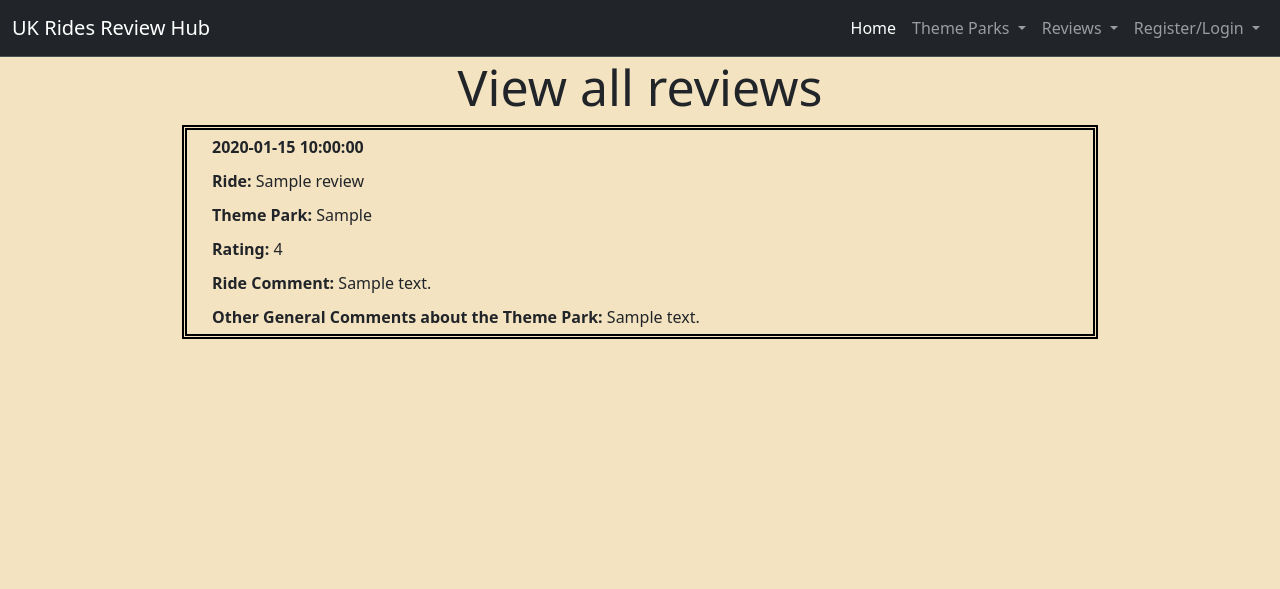
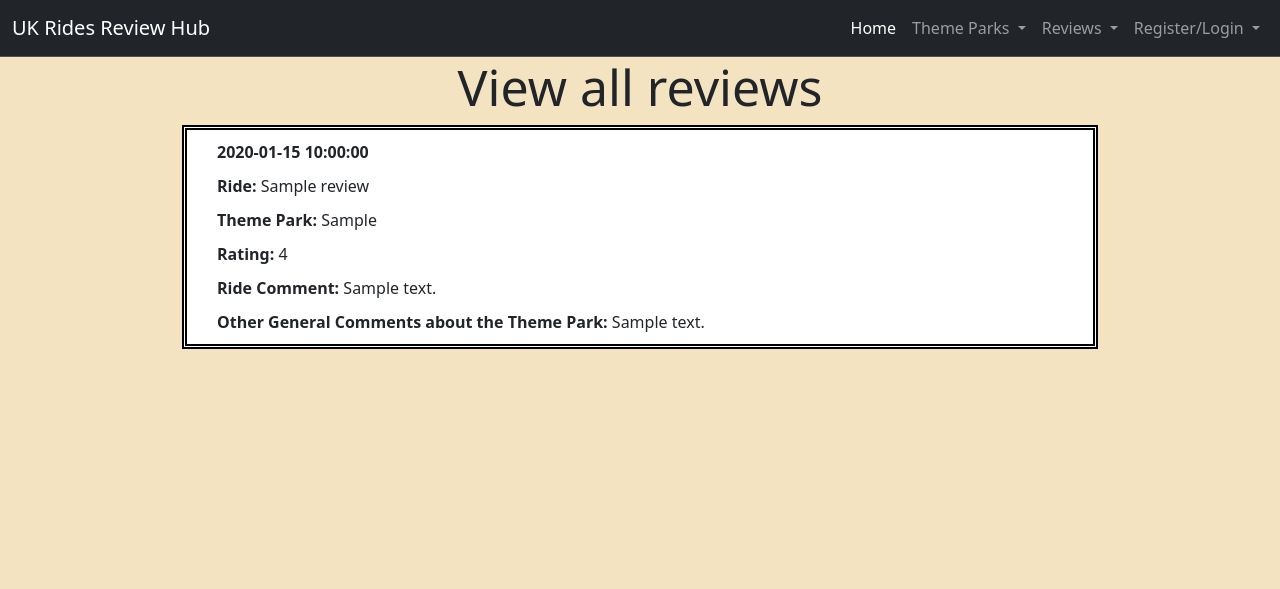
Before and after one commit to hannahro15/Theme-park-reviews-site, a Flask app: page /reviews in a window 1280 px wide. Shown: the top 589 px of the page. Run offline with Flask 3, Linux system fonts and the light colour scheme; a database or web service that is not in the repository returns one stand-in record (values such as "Sample title"); some libraries are stand-ins or nearby versions.

Commit message:
Amend background colour, margin, padding, on reviews page

```diff
--- a/static/css/style.css
+++ b/static/css/style.css
@@ -65,6 +65,9 @@ h3 {
     border: double 5px black;
     margin-left: 100px;
     margin-right: 100px;
+    background-color: white;
+    padding: 5px;
+    margin-bottom: 5px;
 }
 
 .review-container p {
```
